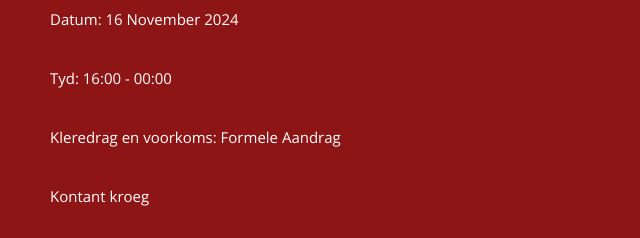
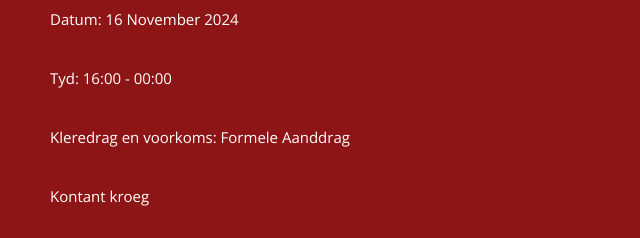
Before and after one commit to gerhard-synthesis/wedding, a website: page index.html in a window 1280 px wide. Shown: the part 1580-1818 px from the top of the page, 35-675 px from the left. Drawn offline with nearby package versions, Linux system fonts and the light colour scheme; some packages are replaced by stand-ins of ours; files whose address does not match are found by name.

Commit message:
fix grammmer

```diff
--- a/index.html
+++ b/index.html
@@ -159,7 +159,7 @@
                 Tyd: 16:00 - 00:00
             </p>
             <p>
-                Kleredrag en voorkoms: Formele Aandrag
+                Kleredrag en voorkoms: Formele Aanddrag
             </p>
             <p>
                 Kontant kroeg
```
